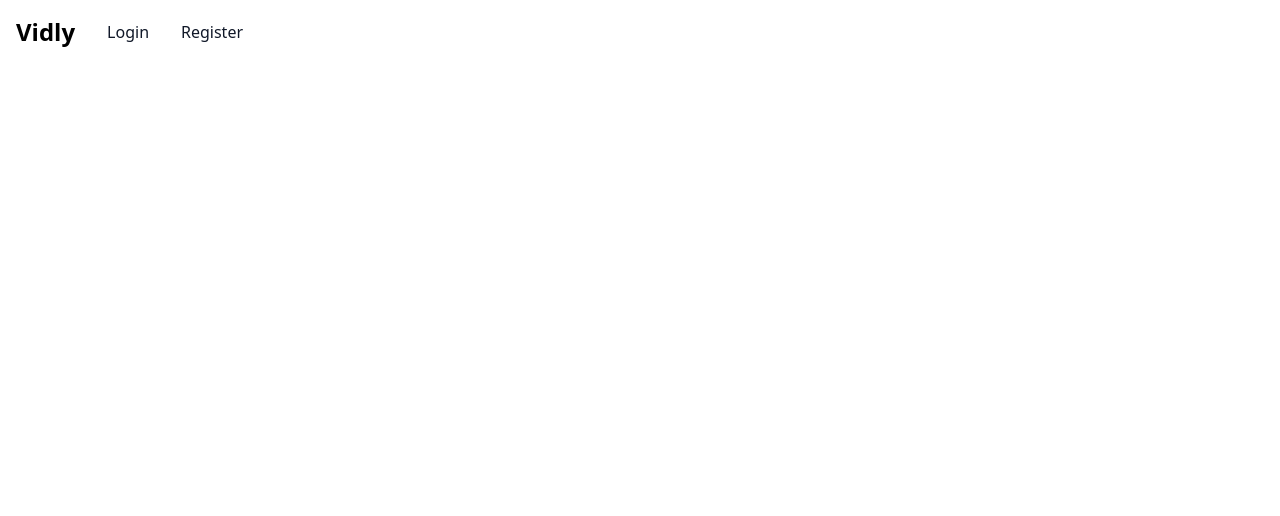
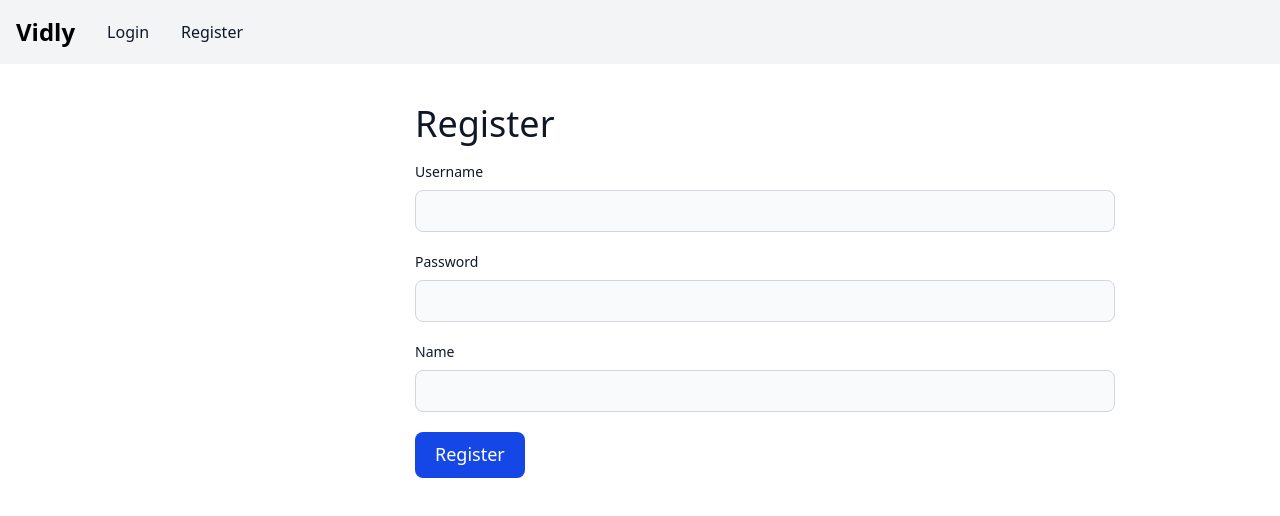
Before and after one commit to suratovmuzaffar/movies-app, a website: page public/register.html in a window 1280 px wide. Drawn offline with Linux system fonts and the light colour scheme.

Commit message:
added register-form to register.html

```diff
--- a/public/register.html
+++ b/public/register.html
@@ -7,7 +7,7 @@
     <title>Document</title>
 </head>
 <body>
-    <nav class="bg-white border-gray-200">
+    <nav class="bg-gray-100 border-b-gray-400">
         <div class="flex items-center gap-8 mx-auto p-4">
             <span class="text-2xl font-semibold">Vidly</span>
             <ul class="font-medium flex gap-8">
@@ -20,7 +20,22 @@
             </ul>
         </div>
     </nav>
-    <form></form>
+    <form class="max-w-[450px] mx-auto">
+        <h1 class="block mb-2 text-4xl font-medium text-gray-900 py-[10px] mt-[30px]">Register</h1>
+        <div class="mb-5">
+          <label for="email" class="block mb-2 text-sm font-medium text-gray-900 ">Username</label>
+          <input type="email" id="email" class="bg-gray-50 border border-gray-300 text-gray-900 text-sm rounded-lg focus:ring-blue-500 focus:border-blue-500 block w-[700px] p-2.5" required />
+        </div>
+        <div class="mb-5">
+          <label for="password" class="block mb-2 text-sm font-medium text-gray-900 ">Password</label>
+          <input type="password" id="password" class="bg-gray-50 border border-gray-300 text-gray-900 text-sm rounded-lg focus:ring-blue-500 focus:border-blue-500 block w-[700px] p-2.5 " required />
+        </div>
+        <div class="mb-5">
+            <label for="email" class="block mb-2 text-sm font-medium text-gray-900 ">Name</label>
+            <input type="email" id="email" class="bg-gray-50 border border-gray-300 text-gray-900 text-sm rounded-lg focus:ring-blue-500 focus:border-blue-500 block w-[700px] p-2.5" required />
+          </div>
+        <button type="submit" class="text-white bg-blue-700 hover:bg-blue-800 focus:ring-4 focus:outline-none focus:ring-blue-300 font-medium rounded-lg text-sm w-full sm:w-auto px-5 py-2.5 text-center text-[18px] dark:bg-blue-200 dark:hover:bg-blue-700 dark:focus:ring-blue-800">Register</button>
+      </form>
 
 </body>
 </html>
```
Also changed, not shown: build/index.css.
